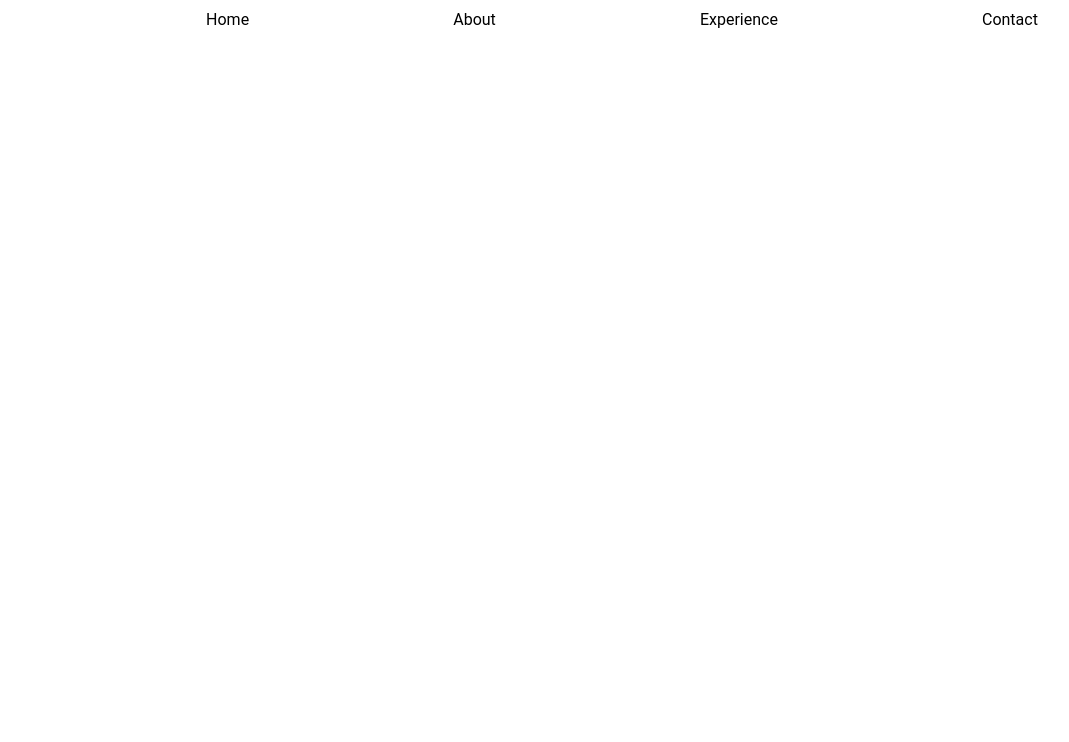
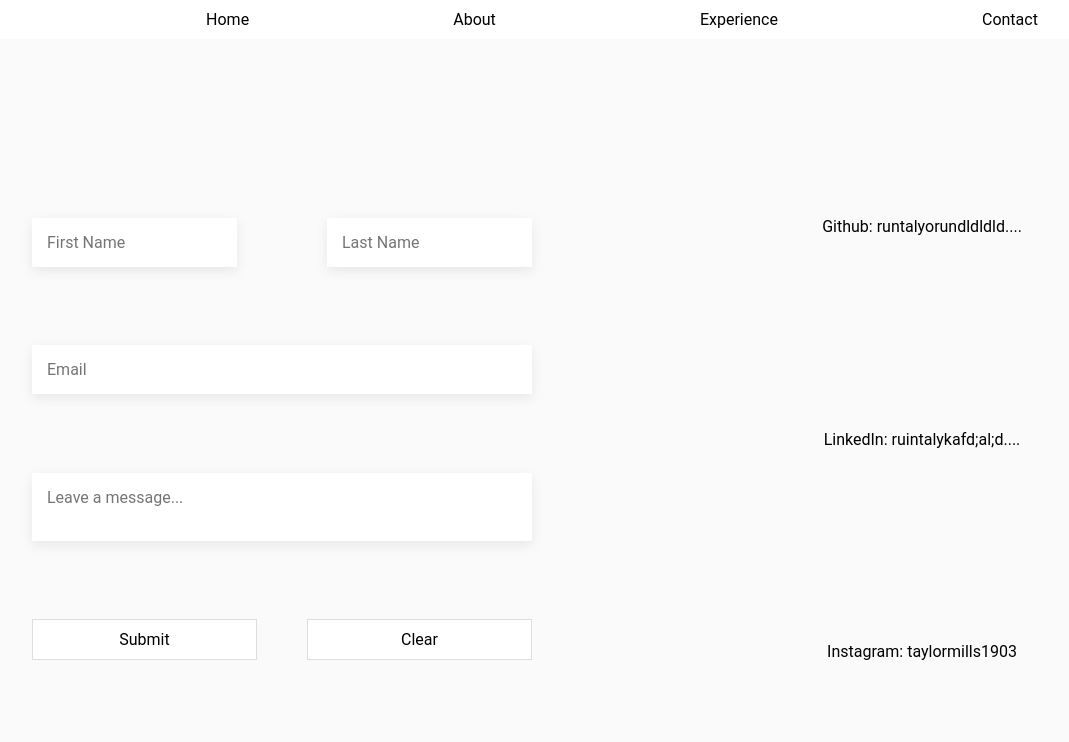
Before and after one commit to runtaylorun/Portfolio, a Gatsby site: page /contact in a window 1280 px wide. Shown: the whole page, without its empty margins (38-1107 px from the left). Built offline with nearby package versions, Linux system fonts and the light colour scheme; Gatsby itself is replaced by a stand-in of ours.

Commit message:
contact page start

```diff
--- a/src/pages/contact.js
+++ b/src/pages/contact.js
@@ -6,8 +6,30 @@ const ContactPage = () => {
     return (
         <>
             <NavBar />
-            <main>
-
+            <main style={{ display: 'flex', justifyContent: 'space-evenly', height: '100vh', backgroundColor: 'hsl(0, 0%, 98%)' }}>
+                <section style={{ display: 'flex', justifyContent: 'center', alignItems: 'center', width: '50%', }}>
+                    <form style={{ display: 'flex', flexDirection: 'column', justifyContent: 'space-evenly', height: '75%' }}>
+                        <div className={classes.inputContainer}>
+                            <input style={{ width: '35%' }} className={classes.textBox} placeholder='First Name' type="text" />
+                            <input style={{ width: '35%' }} className={classes.textBox} placeholder='Last Name' type="text" />
+                        </div>
+                        <div className={classes.inputContainer}>
+                            <input className={classes.textBox} placeholder='Email' type="text" />
+                        </div>
+                        <div className={classes.inputContainer}>
+                            <textarea className={classes.textArea} placeholder='Leave a message...' type="text" />
+                        </div>
+                        <div className={classes.formButtons}>
+                            <button>Submit</button>
+                            <button type='reset'>Clear</button>
+                        </div>
+                    </form>
+                </section>
+                <aside style={{ width: '50%', display: 'flex', flexDirection: 'column', justifyContent: 'space-evenly', alignItems: 'center' }}>
+                    <p>Github: runtalyorundldldld....</p>
+                    <p>LinkedIn: ruintalykafd;al;d....</p>
+                    <p>Instagram: taylormills1903</p>
+                </aside>
             </main>
         </>
     )
```
